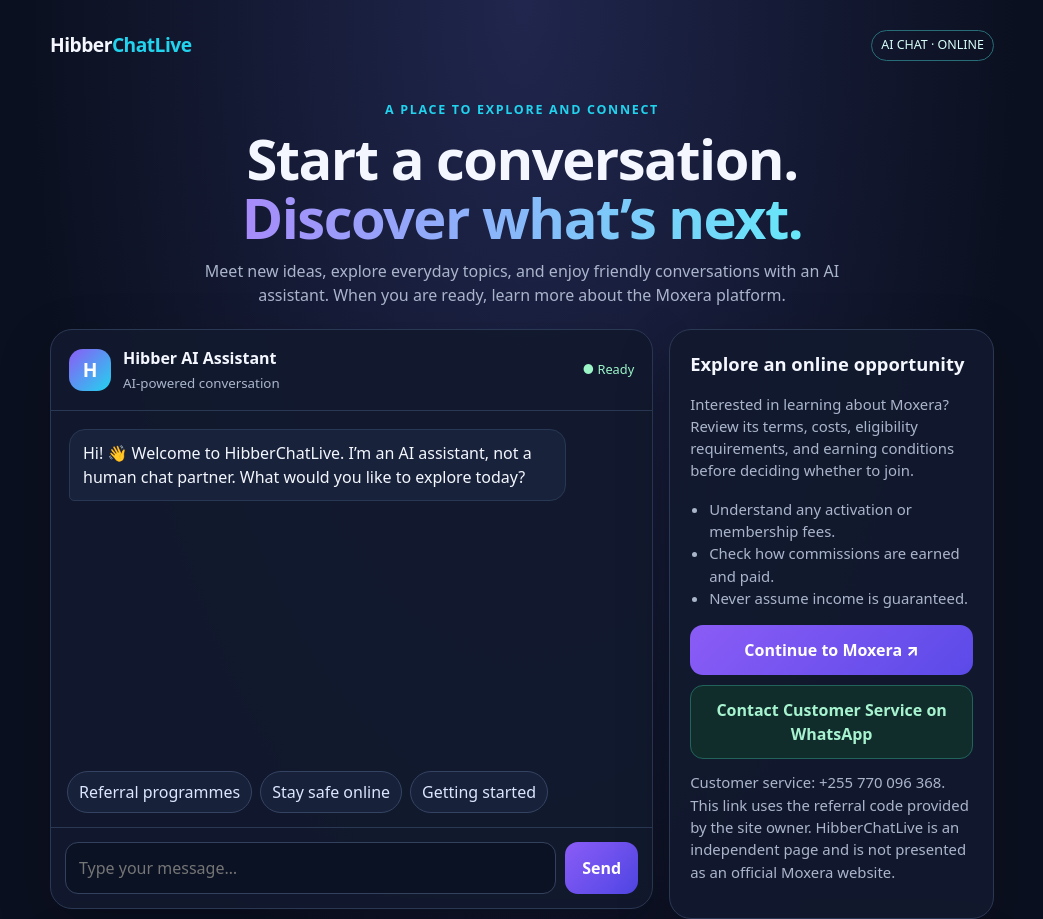
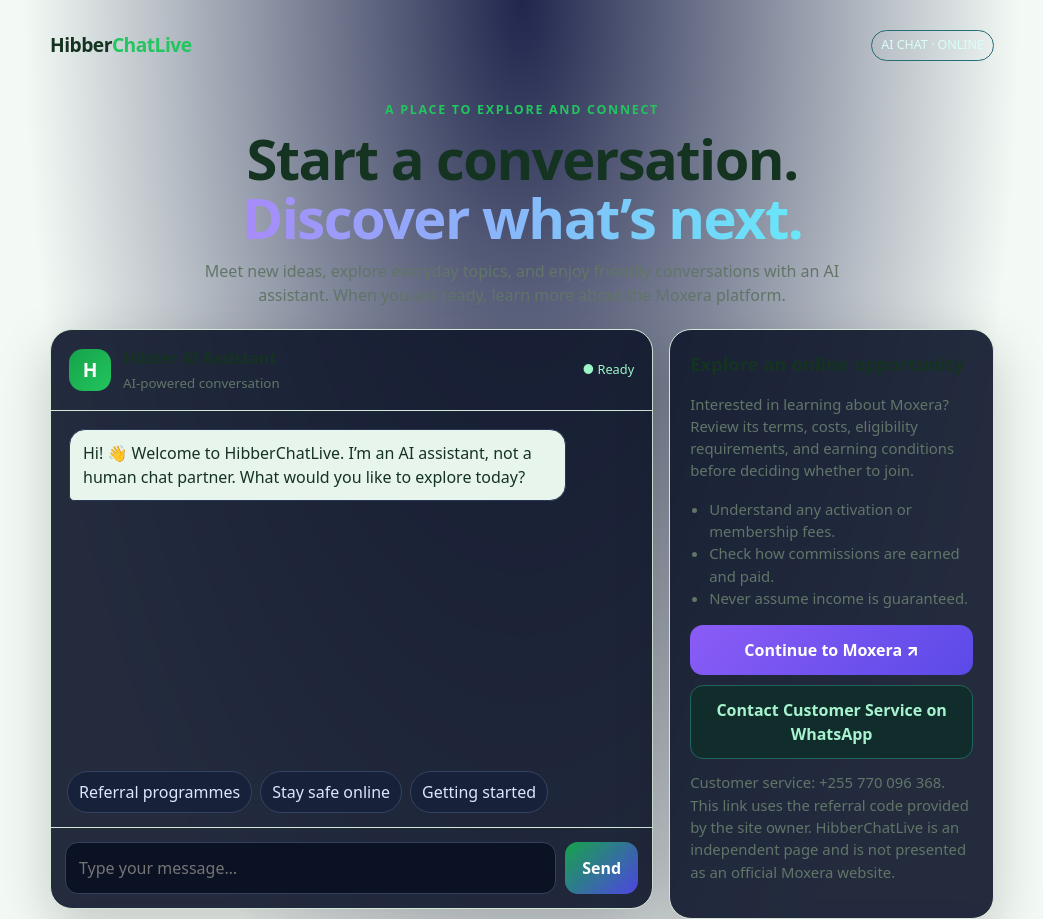
Before and after one commit to habynation0307v-byte/hibberchatlive, a plain HTML site: page public/index.html in a window 1280 px wide. Shown: the top 919 px of the page, without its empty margins (118-1161 px from the left). Drawn offline with Linux system fonts and the light colour scheme.

Commit message:
Update index.html
Signed-off-by: habynation0307v-byte <habynation0307v@gmail.com>

```diff
--- a/public/index.html
+++ b/public/index.html
@@ -7,7 +7,9 @@
 <title>HibberChatLive — Talk, Explore, Connect</title>
 <meta name="description" content="Chat with an AI assistant, explore online opportunities, and learn about the next steps.">
 <style>
-:root{--bg:#0b1020;--panel:#121a2e;--panel2:#18233b;--text:#f4f7ff;--muted:#aab5cc;--accent:#8b5cf6;--accent2:#22d3ee;--line:#2b3854}
+
+:root{--bg:#f3faf5;--panel:#ffffff;--panel2:#e8f5ec;--text:#153321;--muted:#617568;--accent:#16a34a;--accent2:#22c55e;--line:#d4e6d8}
+
 *{box-sizing:border-box}body{margin:0;background:radial-gradient(ellipse at top,#20264d 0%,var(--bg) 55%);color:var(--text);font:16px/1.5 system-ui,-apple-system,Segoe UI,Roboto,sans-serif;min-height:100vh}
 .wrap{max-width:980px;margin:auto;padding:18px}.top{display:flex;align-items:center;justify-content:space-between;gap:12px;padding:12px 0 20px}.brand{font-weight:850;letter-spacing:-.5px;font-size:1.2rem}.brand span{color:var(--accent2)}.pill{font-size:.78rem;color:#d8fff9;border:1px solid #276d77;border-radius:999px;padding:5px 9px}
 .hero{text-align:center;padding:20px 8px 22px}.eyebrow{color:var(--accent2);font-weight:700;font-size:.78rem;letter-spacing:1.7px;text-transform:uppercase}.hero h1{font-size:clamp(2rem,7vw,3.5rem);line-height:1.05;letter-spacing:-1.5px;margin:10px 0 12px}.hero p{max-width:650px;margin:auto;color:var(--muted)}
```
